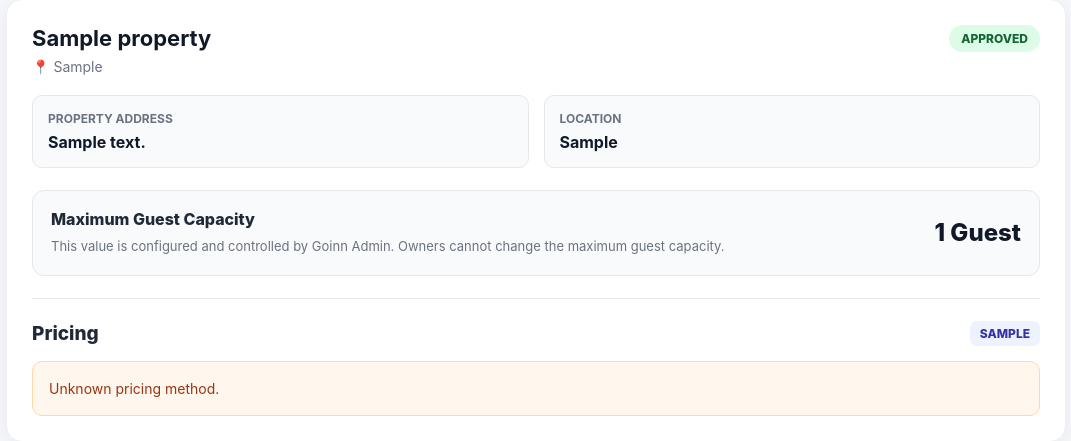
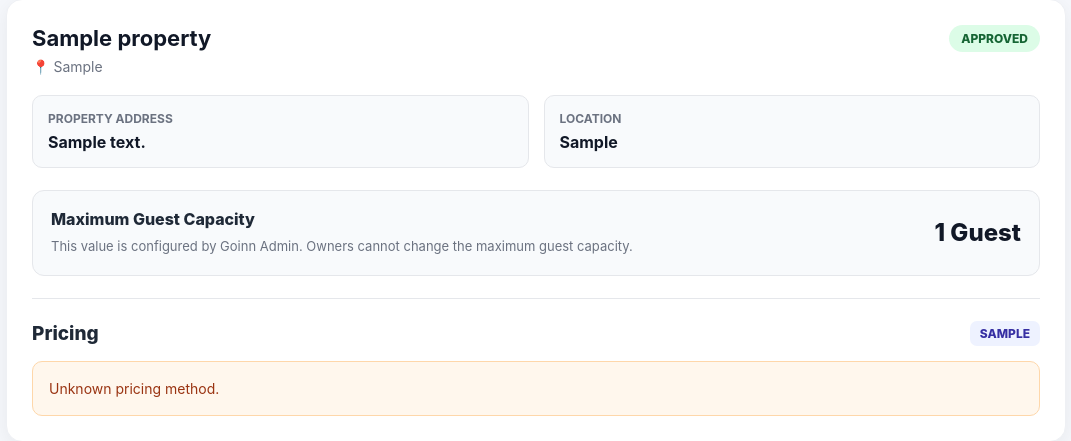
Before and after one commit to Minex0143/Goinn, a Flask app: page /owner in a window 1280 px wide. Shown: the part 416-857 px from the top of the page, without its empty margins (104-1175 px from the left). Run offline with Flask 3, Linux system fonts and the light colour scheme; a user stored in the database is signed in; tables that the repository leaves empty hold one stand-in row (values such as "Sample post").

Commit message:
Update owner_dashboard.html

```diff
--- a/templates/owner_dashboard.html
+++ b/templates/owner_dashboard.html
@@ -1149,26 +1149,17 @@
 
                 <div class="capacity-box">
 
-
     <div class="capacity-header">
 
         <div>
 
             <div class="capacity-title">
-
                 Maximum Guest Capacity
-
-                            </div>
-
+            </div>
 
             <div class="admin-note">
-
-                                This value is configured
-                                and controlled by Goinn Admin.
-
-                                Owners cannot change the
-                                maximum guest capacity.
-
+                This value is configured by Goinn Admin.
+                Owners cannot change the maximum guest capacity.
             </div>
 
         </div>
@@ -1176,8 +1167,7 @@
 
         <div class="capacity-number">
 
-                            {% if property.max_guests
-                                  and property.max_guests > 0 %}
+            {% if property.pricing_method and property.pricing_data %}
 
                 {{ property.max_guests }}
 
@@ -1195,9 +1185,7 @@
 
         </div>
 
-
-                    </div>
-
+    </div>
 
 </div>
 
```
Lines whose indentation alone changed are shown as unchanged.
